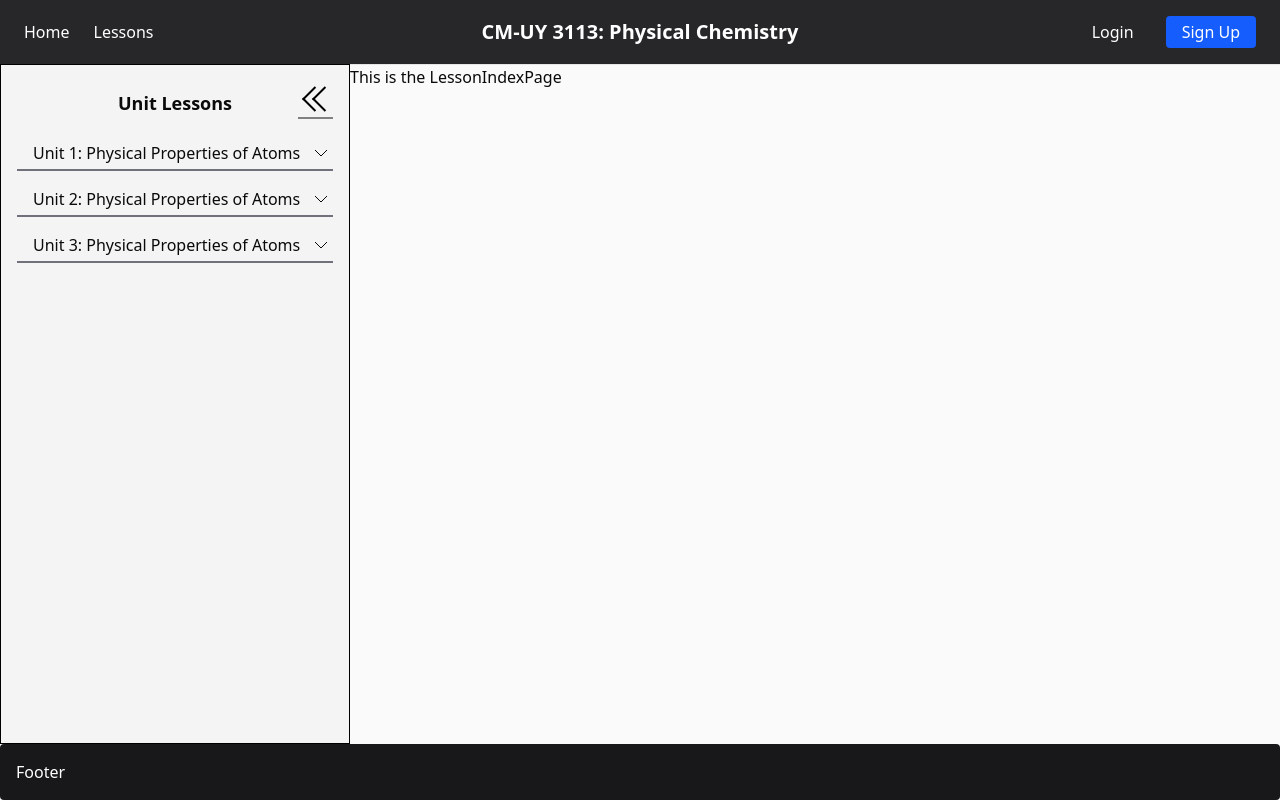
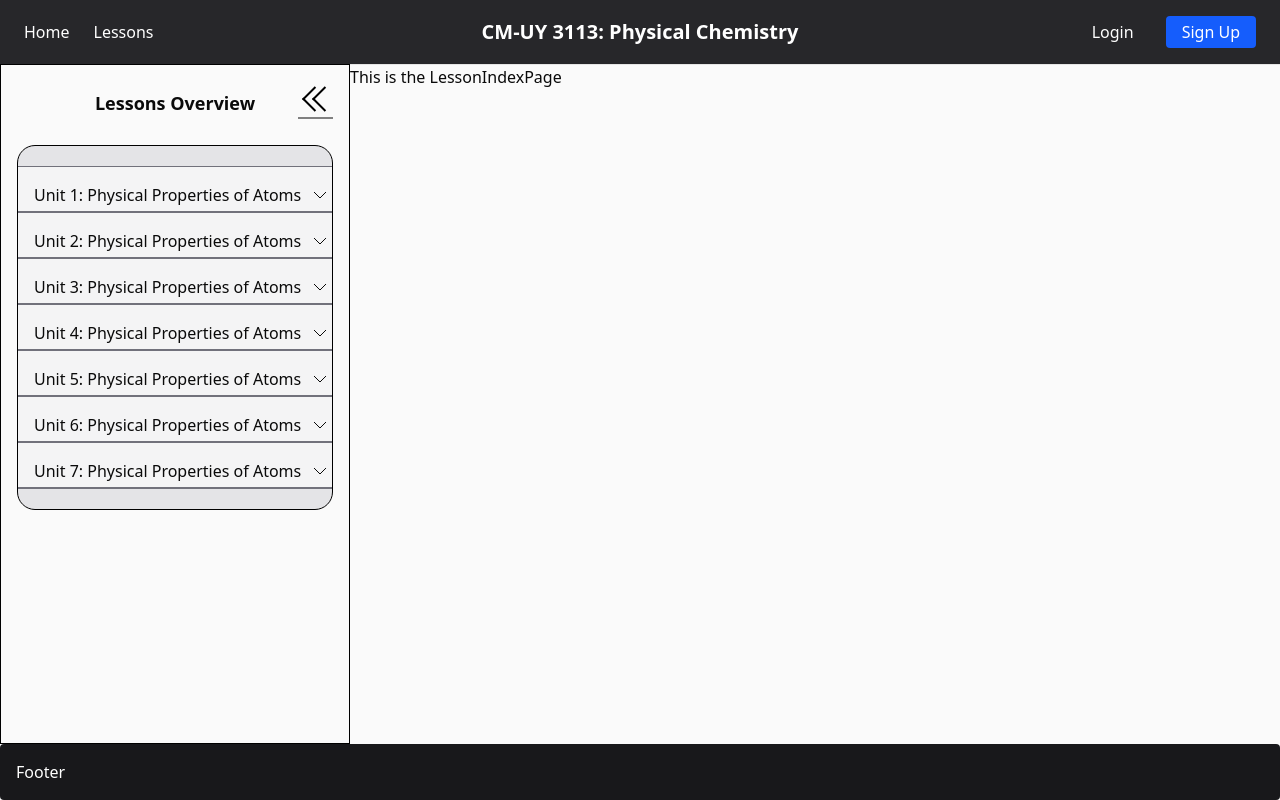
Before and after one commit to william-wei0/PhysicalChem, a React (Vite) app: page /lessons in a window 1280 px wide. Built offline with nearby package versions, Linux system fonts and the light colour scheme.

Commit message:
modified sidebar animations

```diff
--- a/src/components/Sidebar.tsx
+++ b/src/components/Sidebar.tsx
@@ -8,11 +8,12 @@ import { Link } from "react-router";
 import styles from "./styles/sidebar.module.css";
 import MinimizeSidebarButton from "./buttons/MinimizeSidebarButton";
 import ExpandSidebarButton from "./buttons/ExpandSidebarButton";
+import clsx from "clsx";
 
 type LinksAccordionProps = {
   id: string;
   title: string;
-  content: React.ReactNode;
+  content?: React.ReactNode;
   triggerClassName?: string;
   triggerStyle?: string;
   contentClassName?: string;
@@ -24,13 +25,13 @@ const section: LinksAccordionProps[] = [
     id: "1",
     title: "Unit 1: Physical Properties of Atoms",
     content: "unit1",
-    triggerClassName: styles.accordionTrigger,
+    triggerClassName: clsx(styles.accordionTrigger, styles.underlineAnimation, "border-t"),
   },
   {
     id: "2",
     title: "Unit 2: Physical Properties of Atoms",
     content: "unit2",
-    triggerClassName: styles.accordionTrigger,
+    triggerClassName: clsx(styles.accordionTrigger, styles.underlineAnimation),
   },
   {
     id: "3",
@@ -38,13 +39,69 @@ const section: LinksAccordionProps[] = [
     content: (
       <Link
         to="/"
-        className="inline-block px-4 py-2 bg-blue-500 text-white rounded transition-all duration-300 hover:bg-blue-600 hover:scale-105"
+        className={""}
       >
-        Home
+        3.3: The Superposition of 1s2pz
       </Link>
     ),
-    triggerClassName: styles.accordionTrigger,
-    contentClassName: styles.accordionTrigger,
+    triggerClassName: clsx(styles.accordionTrigger, styles.underlineAnimation),
+    contentClassName: clsx("text-left relative", styles.lessonItem)
+  },
+    {
+    id: "4",
+    title: "Unit 4: Physical Properties of Atoms",
+    content: (
+      <Link
+        to="/"
+        className={""}
+      >
+        3.3: The Superposition of 1s2pz
+      </Link>
+    ),
+    triggerClassName: clsx(styles.accordionTrigger, styles.underlineAnimation),
+    contentClassName: clsx("text-left relative", styles.lessonItem)
+  },
+      {
+    id: "5",
+    title: "Unit 5: Physical Properties of Atoms",
+    content: (
+      <Link
+        to="/"
+        className={""}
+      >
+        3.3: The Superposition of 1s2pz
+      </Link>
+    ),
+    triggerClassName: clsx(styles.accordionTrigger, styles.underlineAnimation),
+    contentClassName: clsx("text-left relative", styles.lessonItem)
+  },
+      {
+    id: "6",
+    title: "Unit 6: Physical Properties of Atoms",
+    content: (
+      <Link
+        to="/"
+        className={""}
+      >
+        3.3: The Superposition of 1s2pz
+      </Link>
+    ),
+    triggerClassName: clsx(styles.accordionTrigger, styles.underlineAnimation),
+    contentClassName: clsx("text-left relative", styles.lessonItem)
+  },
+        {
+    id: "7",
+    title: "Unit 7: Physical Properties of Atoms",
+    content: (
+      <Link
+        to="/"
+        className={""}
+      >
+        3.3: The Superposition of 1s2pz
+      </Link>
+    ),
+    triggerClassName: clsx(styles.accordionTrigger, styles.underlineAnimation),
+    contentClassName: clsx("text-left relative", styles.lessonItem)
   },
 ];
 
@@ -57,7 +114,7 @@ export default function Sidebar({
 }) {
   return (
     <div
-      className="bg-zinc-100 flex-1 border border-black relative"
+      className="bg-zinc-50 flex-1 border border-black relative"
     >
       {isOpen && (
         <div className="p-4">
@@ -66,10 +123,10 @@ export default function Sidebar({
             onClick={onToggle}
             className="absolute right-2 top-2 z-10"
           />
-            <header className="text-center font-bold text-lg p-2">
-              Unit Lessons
+            <header className="text-center font-bold text-lg p-2 mb-5">
+              Lessons Overview
             </header>
-            <div>
+            <div className="bg-zinc-200 rounded-2xl border border-black pb-5 pt-5">
               <Accordion>
                 {section.map((item) => (
                   <AccordionItem id={item.id} key={item.id}>
--- a/src/components/accordion/accordion.tsx
+++ b/src/components/accordion/accordion.tsx
@@ -73,7 +73,7 @@ export const AccordionContent = ({
   return (
     <>
       {context?.activeContent === item?.id ? (
-        <div className={className} style={style}>
+        <div className={`${className}`} style={style}>
           {children}
         </div>
       ) : null}
--- a/src/components/styles/sidebar.module.css
+++ b/src/components/styles/sidebar.module.css
@@ -1,11 +1,31 @@
 @reference "../../styles/global.css";
 
 .accordionTrigger {
-    @apply hover:bg-sky-700 w-full text-left border-b-2 border-zinc-500 pl-4 pt-4 pb-1;
+    @apply relative w-full text-left border-b-2 border-zinc-500 pl-4 pt-4 pb-1 bg-zinc-100;
 }
 
 
-.accordionTrigger:hover {
-  background: #0369a1;
-  @apply hover:cursor-pointer
+
+.underlineAnimation::after {
+  content: "";
+  position: absolute;
+  height: 3px;
+  width: 0px;
+  background: black;
+  transition: width 300ms ease-in-out;
+  bottom: -2px;
+  right: 0;
 }
+
+.underlineAnimation:hover::after {
+  content: "";
+  height: 4px;
+  background: black;
+  width: 100%;
+}
+
+.lessonItem {
+  @apply pl-8 pr-4 py-2 bg-zinc-200 hover:bg-zinc-100
+         cursor-pointer transition-colors duration-150 border-l-2
+         border-transparent hover:border-zinc-400;
+}
```
